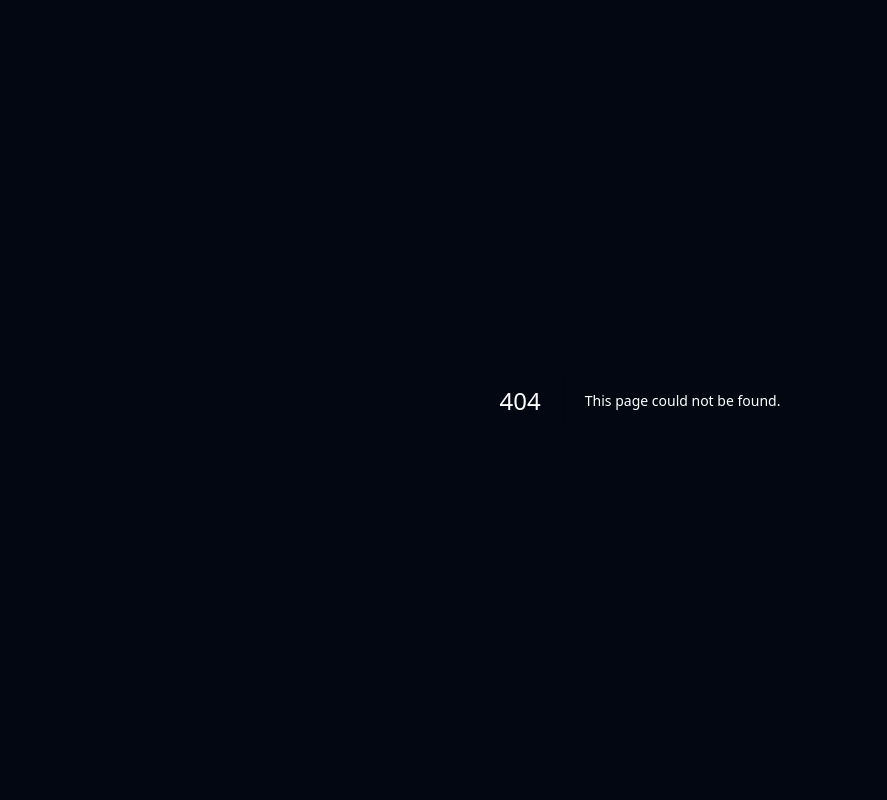
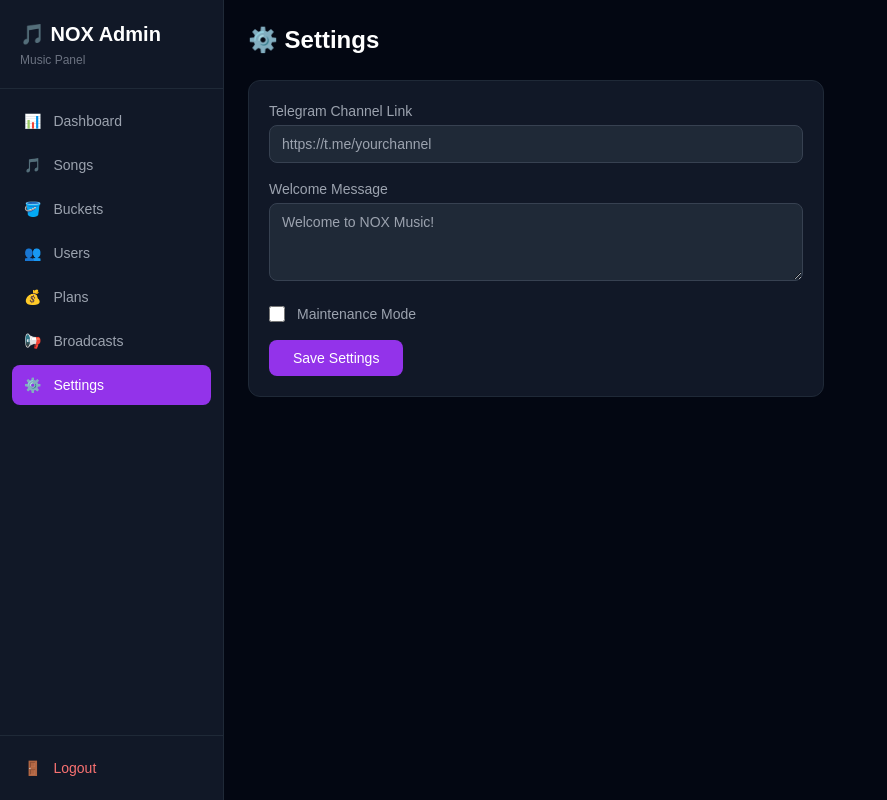
Before and after one commit to Shaikhyusufdev/nox-music-admin, a Next.js app: page /settings in a window 1280 px wide. Before the commit this address had no page. Shown: the whole page, without its empty margins (0-887 px from the left). Built offline with nearby package versions, Linux system fonts and the light colour scheme; no server answers; the database is empty.

Commit message:
Create SettingsPage component for app settings

```diff
--- /dev/null
+++ b/app/settings/page.tsx
@@ -0,0 +1,65 @@
+'use client'
+import Sidebar from '@/components/Sidebar'
+import { useEffect, useState } from 'react'
+import { supabase } from '@/lib/supabase'
+
+export default function SettingsPage() {
+  const [settings, setSettings] = useState({ telegram_channel: '', maintenance_mode: false, welcome_message: '' })
+  const [saving, setSaving] = useState(false)
+  const [saved, setSaved] = useState(false)
+
+  useEffect(() => { fetchSettings() }, [])
+
+  const fetchSettings = async () => {
+    const { data } = await supabase.from('app_settings').select('*').single()
+    if (data) setSettings(data)
+  }
+
+  const saveSettings = async (e: React.FormEvent) => {
+    e.preventDefault()
+    setSaving(true)
+    await supabase.from('app_settings').upsert([settings])
+    setSaved(true)
+    setSaving(false)
+    setTimeout(() => setSaved(false), 3000)
+  }
+
+  return (
+    <div className="flex min-h-screen bg-gray-950">
+      <Sidebar />
+      <main className="flex-1 p-6">
+        <h1 className="text-2xl font-bold text-white mb-6">⚙️ Settings</h1>
+        <div className="max-w-xl bg-gray-900 border border-gray-800 rounded-xl p-5">
+          <form onSubmit={saveSettings} className="space-y-4">
+            <div>
+              <label className="text-sm text-gray-400 mb-1 block">Telegram Channel Link</label>
+              <input value={settings.telegram_channel}
+                onChange={e => setSettings({...settings, telegram_channel: e.target.value})}
+                placeholder="https://t.me/yourchannel"
+                className="w-full bg-gray-800 border border-gray-700 rounded-lg px-3 py-2 text-white text-sm focus:outline-none focus:border-purple-500" />
+            </div>
+            <div>
+              <label className="text-sm text-gray-400 mb-1 block">Welcome Message</label>
+              <textarea value={settings.welcome_message}
+                onChange={e => setSettings({...settings, welcome_message: e.target.value})}
+                placeholder="Welcome to NOX Music!" rows={3}
+                className="w-full bg-gray-800 border border-gray-700 rounded-lg px-3 py-2 text-white text-sm focus:outline-none focus:border-purple-500" />
+            </div>
+            <div className="flex items-center gap-3">
+              <input type="checkbox" id="maintenance"
+                checked={settings.maintenance_mode}
+                onChange={e => setSettings({...settings, maintenance_mode: e.target.checked})}
+                className="accent-purple-600 w-4 h-4" />
+              <label htmlFor="maintenance" className="text-sm text-gray-400">Maintenance Mode</label>
+            </div>
+            {saved && <div className="text-green-400 text-sm">✅ Settings saved!</div>}
+            <button type="submit" disabled={saving}
+              className="bg-purple-600 hover:bg-purple-700 text-white px-6 py-2 rounded-lg text-sm font-medium disabled:opacity-50">
+              {saving ? 'Saving...' : 'Save Settings'}
+            </button>
+          </form>
+        </div>
+      </main>
+    </div>
+  )
+}
```
